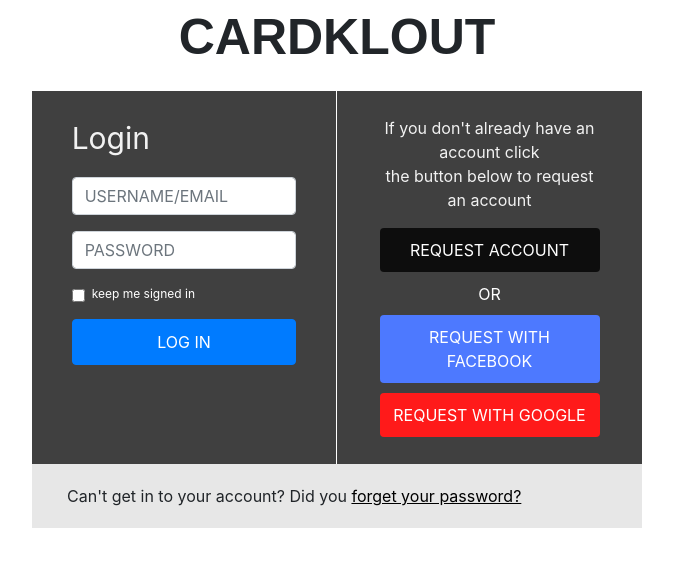
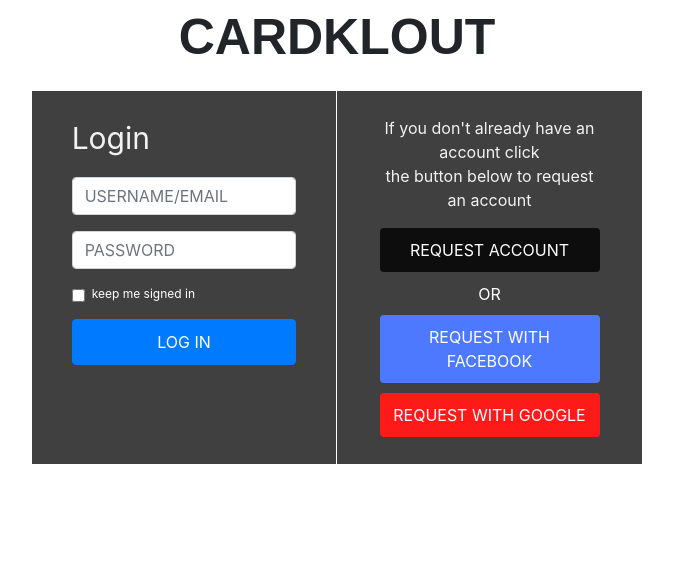
Before and after one commit to savannahbpeterson/cardklout, a React (Create React App) app: page /#/ in a window 1280 px wide. Shown: the top 566 px of the page, without its empty margins (303-976 px from the left). Built offline with nearby package versions, Linux system fonts and the light colour scheme; no server answers.

Commit message:
login change

```diff
--- a/src/components/Auth/Auth.js
+++ b/src/components/Auth/Auth.js
@@ -316,9 +316,9 @@ class Auth extends Component {
                                 </form>
                             </div>
                         </div>
-                        <div className="col-sm-12" style={styles.footer}>
+                        {/* <div className="col-sm-12" style={styles.footer}>
                             <p style={styles.footerTxt}>Can't get in to your account? Did you <a href="#" style={{color: '#000000', textDecoration: 'underline'}}>forget your password?</a></p>
-                        </div>
+                        </div> */}
                     </div>
                     <div className="col-sm-3"></div>
                 </div>
```
